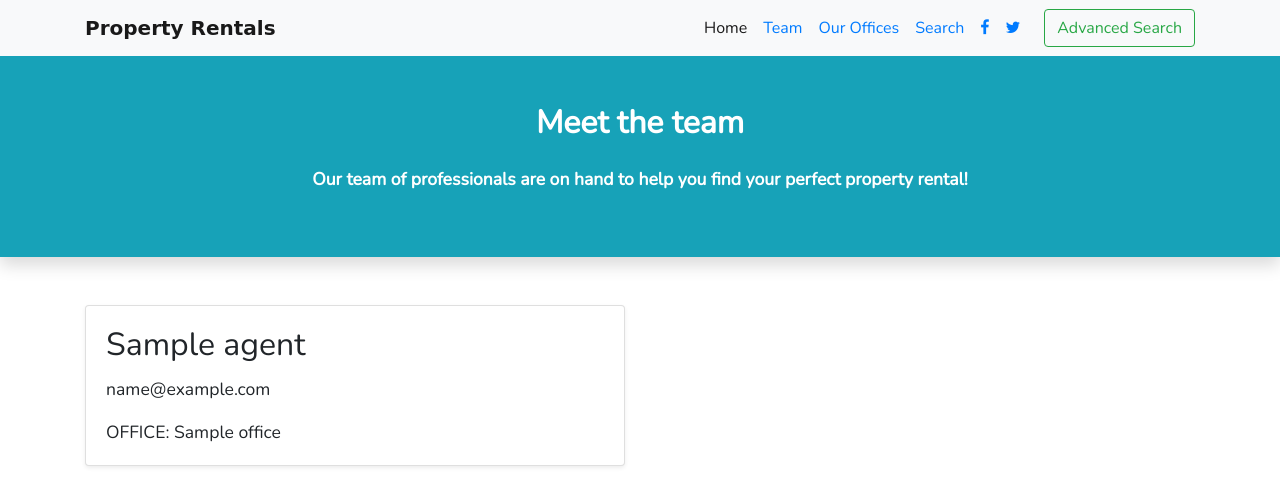
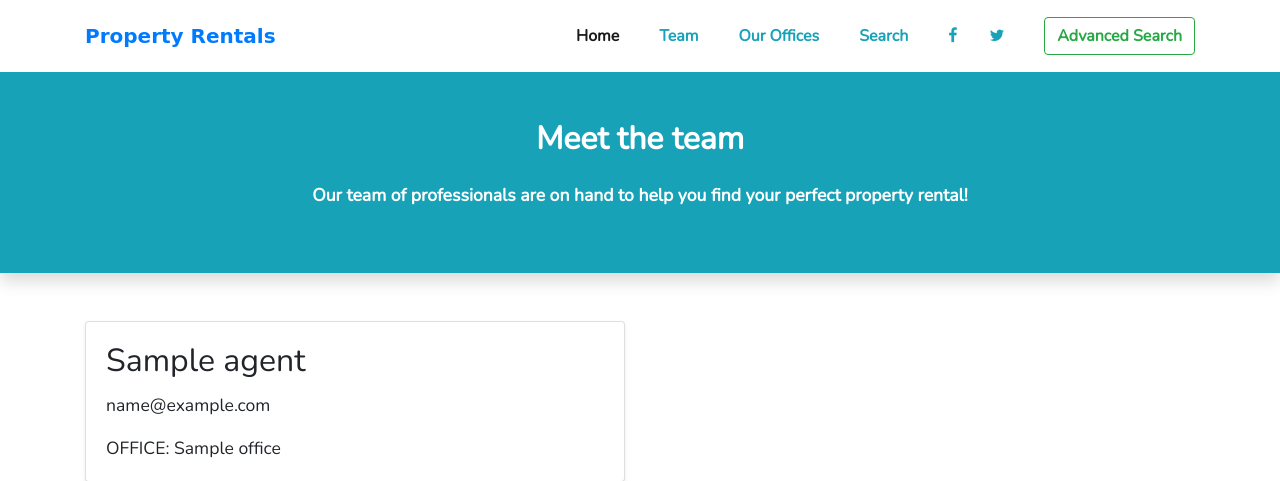
Before and after one commit to richardgourley/property-manager-django-project, a Django app: template properties/templates/properties/agents.html in a window 1280 px wide. Shown: the top 481 px of the page. Run offline with Django 3.2, Linux system fonts and the light colour scheme; the template is opened without the code that fills it: most values are stand-ins (such as "Sample title", 1, 10 or a date in 2020); some libraries are stand-ins or nearby versions; some web fonts are replaced.

Commit message:
Links made bold, spacing increased y axis on navbar

```diff
--- a/properties/templates/properties/navbar.html
+++ b/properties/templates/properties/navbar.html
@@ -1,6 +1,6 @@
-<nav class="navbar navbar-expand-lg navbar-light bg-light">
+<nav class="navbar navbar-expand-lg navbar-light bg-white py-3">
   <div class="container">
-    <a class="navbar-brand font-weight-bold" href="{% url 'properties:index' %}">
+    <a class="navbar-brand font-weight-bold text-primary" href="{% url 'properties:index' %}">
       Property Rentals
     </a>
 
@@ -10,28 +10,28 @@
 
     <div class="collapse navbar-collapse justify-content-end" id="navbarSupportedContent">
       <ul class="navbar-nav justify-content-center">
-        <li class="nav-item">
+        <li class="nav-item font-weight-bold pr-4">
           <a class="nav-link active" href="{% url 'properties:index' %}">Home <span class="sr-only">(current)</span></a>
         </li>
-        <li class="nav-item">
-          <a class="nav-link text-primary" href="{% url 'properties:agents' %}">Team</a>
+        <li class="nav-item pr-4">
+          <a class="nav-link font-weight-bold text-info" href="{% url 'properties:agents' %}">Team</a>
         </li>
-        <li class="nav-item">
-          <a class="nav-link text-primary" href="{% url 'properties:locations' %}">Our Offices</a>
+        <li class="nav-item pr-4">
+          <a class="nav-link font-weight-bold text-info" href="{% url 'properties:locations' %}">Our Offices</a>
         </li>
-        <li class="nav-item">
-          <a class="nav-link text-primary" href="{% url 'properties:quick_property_search' %}">Search</a>
+        <li class="nav-item pr-4">
+          <a class="nav-link font-weight-bold text-info" href="{% url 'properties:quick_property_search' %}">Search</a>
         </li>
-        <li class="nav-item">
-          <a class="nav-link text-primary" href=""><i class="fa fa-facebook"></i></a>
+        <li class="nav-item pr-3">
+          <a class="nav-link font-weight-bold text-info" href=""><i class="fa fa-facebook"></i></a>
         </li>
-        <li class="nav-item">
-          <a class="nav-link text-primary" href=""><i class="fa fa-twitter"></i></a>
+        <li class="nav-item pr-3">
+          <a class="nav-link font-weight-bold text-info" href=""><i class="fa fa-twitter"></i></a>
         </li>
       </ul>
       <form class="form-inline ml-3">
         <a href="{% url 'properties:advanced_property_search' %}">
-          <button class="btn btn-outline-success" type="button">Advanced Search</button>
+          <button class="btn btn-outline-success font-weight-bold" type="button">Advanced Search</button>
         </a>
       </form>
     </div>
```
